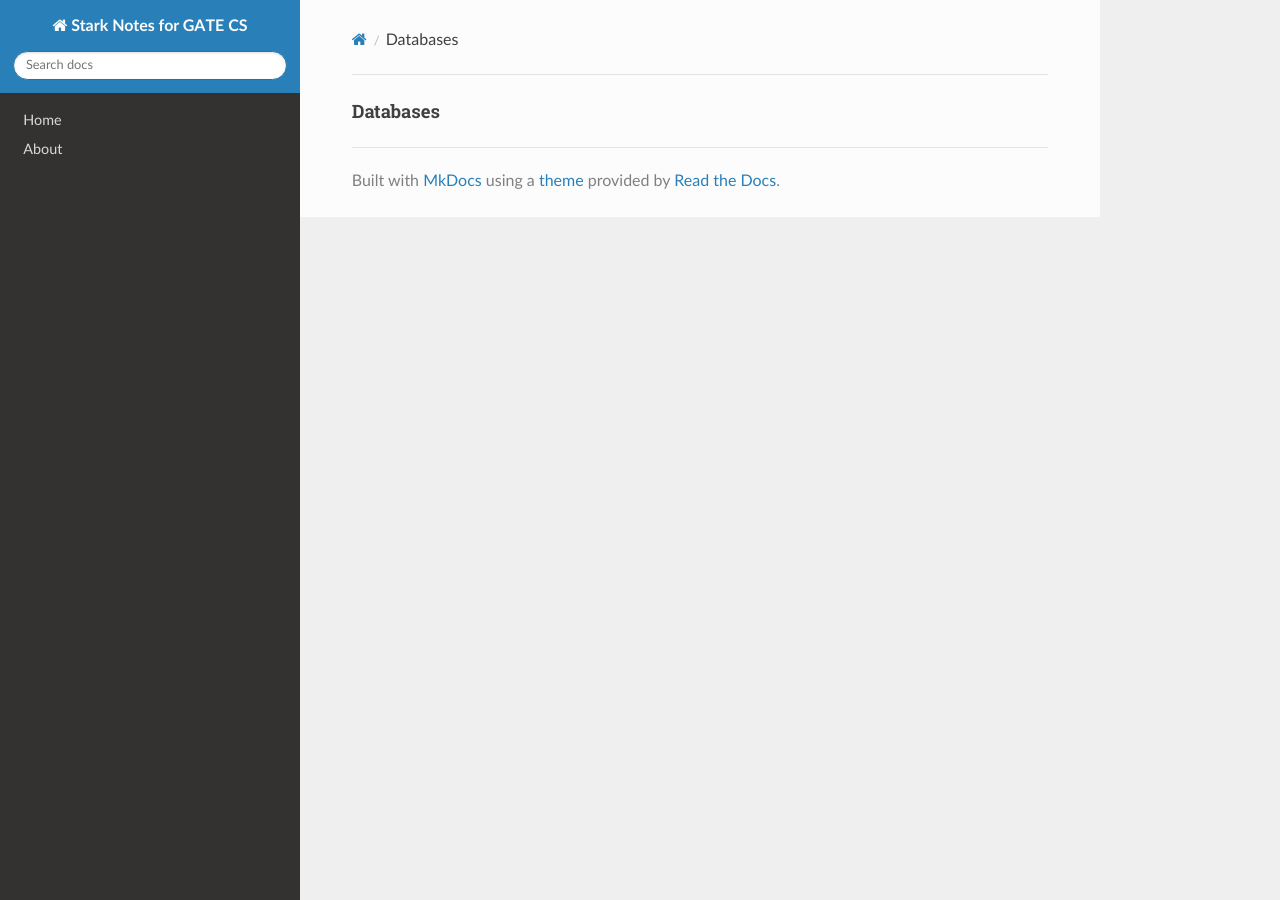
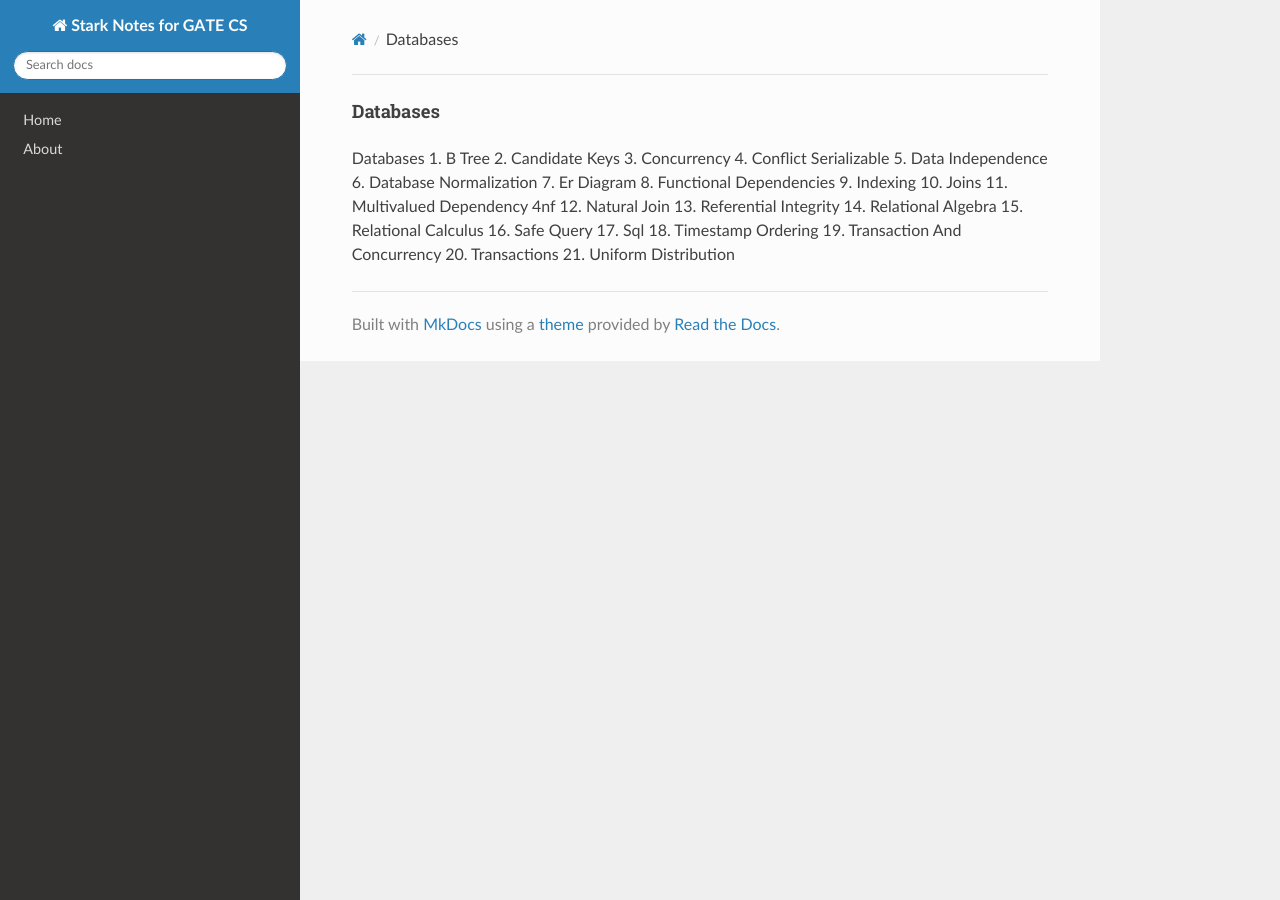
Before and after one commit to Bharathbrothers/stark-notes, an MkDocs documentation site: the page built from docs/Databases.md, in a window 1280 px wide. Built offline with MkDocs 1.6.1, drawn with Linux system fonts in a browser that asks for light colours; nearby versions of some CDN libraries.

Commit message:
Update Databases.md

```diff
--- a/docs/Databases.md
+++ b/docs/Databases.md
@@ -1 +1,24 @@
 #### Databases
+
+ Databases
+1. B Tree
+2. Candidate Keys
+3. Concurrency
+4. Conflict Serializable
+5. Data Independence
+6. Database Normalization
+7. Er Diagram
+8. Functional Dependencies
+9. Indexing
+10. Joins
+11. Multivalued Dependency 4nf
+12. Natural Join
+13. Referential Integrity
+14. Relational Algebra
+15. Relational Calculus
+16. Safe Query
+17. Sql
+18. Timestamp Ordering
+19. Transaction And Concurrency
+20. Transactions
+21. Uniform Distribution
```
